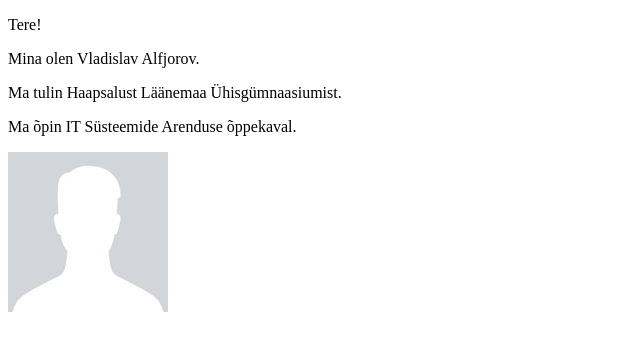
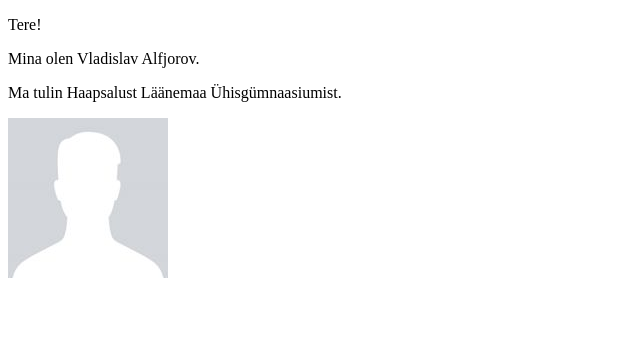
Before and after one commit to valfjoro/homepage, a plain HTML site: page index.html in a window 1280 px wide. Shown: the whole page, without its empty margins (0-640 px from the left). Drawn offline with Linux system fonts and the light colour scheme.

Commit message:
page update 5

```diff
--- a/index.html
+++ b/index.html
@@ -8,7 +8,6 @@
 		<p>Tere!</p>
 		<p>Mina olen Vladislav Alfjorov.</p>
 		<p>Ma tulin Haapsalust Läänemaa Ühisgümnaasiumist.</p>
-                <p>Ma õpin IT Süsteemide Arenduse õppekaval.</p>
 
 		<img src="mina.jpg" alt="Mina">
 	</body>
```
